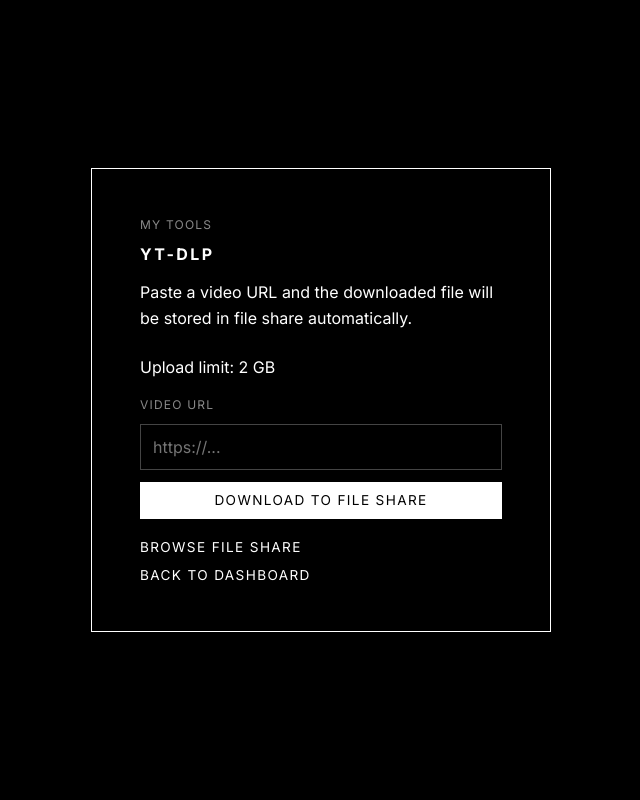
After one commit to halleyscommet/mytools, a Flask app: page /yt-dlp/ in a window 1280 px wide. The commit adds this page. Shown: the whole page, without its empty margins (319-959 px from the left). Run offline with Flask 3, Linux system fonts and the light colour scheme; the visitor is signed in with stand-in values (Sample User, id 1).

Commit message:
Add yt-dlp integration for video downloading and sharing functionality

```diff
--- a/app/__init__.py
+++ b/app/__init__.py
@@ -14,9 +14,11 @@ def create_app() -> Flask:
     from .auth import auth_bp
     from .fileshare import fileshare_bp
     from .fileshare.routes import MAX_UPLOAD_BYTES, format_upload_limit
+    from .yt_dlp import yt_dlp_bp
 
     app.register_blueprint(auth_bp)
     app.register_blueprint(fileshare_bp)
+    app.register_blueprint(yt_dlp_bp)
     app.config["MAX_CONTENT_LENGTH"] = MAX_UPLOAD_BYTES
 
     @app.route("/")
--- a/app/fileshare/routes.py
+++ b/app/fileshare/routes.py
@@ -1,6 +1,7 @@
 import json
 import mimetypes
 import os
+import shutil
 from datetime import datetime
 from pathlib import Path
 from uuid import uuid4
@@ -8,6 +9,7 @@ from uuid import uuid4
 from flask import (
     Blueprint,
     abort,
+    has_request_context,
     flash,
     jsonify,
     redirect,
@@ -106,7 +108,7 @@ def _load_metadata() -> dict[str, dict[str, str]]:
 
     try:
         payload = json.loads(METADATA_PATH.read_text(encoding="utf-8"))
-    except OSError, ValueError:
+    except (OSError, ValueError):
         return {}
 
     files = payload.get("files", {})
@@ -211,6 +213,59 @@ def _preview_details(
     }
 
 
+def _build_file_item(path: Path, record: dict[str, str]) -> dict[str, object]:
+    stat = path.stat()
+    original_name = record.get("original_name") or _display_name(path.name)
+    mime_type = record.get("mime_type") or _guess_mime_type(original_name, path.name)
+    preview_details = _preview_details(path, mime_type, original_name)
+    share_token = record["share_token"]
+
+    if has_request_context():
+        share_url = url_for("fileshare.public_share", token=share_token, _external=True)
+        download_url = url_for(
+            "fileshare.public_download", token=share_token, _external=False
+        )
+        preview_url = url_for(
+            "fileshare.public_file", token=share_token, _external=False
+        )
+    else:
+        share_url = f"/files/share/{share_token}"
+        download_url = f"/files/share/{share_token}/download"
+        preview_url = f"/files/share/{share_token}/file"
+
+    return {
+        "stored_name": path.name,
+        "display_name": original_name,
+        "size": stat.st_size,
+        "modified": datetime.fromtimestamp(stat.st_mtime),
+        "mime_type": mime_type,
+        "is_image": mime_type.startswith("image/"),
+        **preview_details,
+        "share_token": share_token,
+        "share_url": share_url,
+        "download_url": download_url,
+        "preview_url": preview_url,
+    }
+
+
+def store_file_for_share(
+    source_path: Path,
+    original_name: str | None = None,
+    mime_type: str = "",
+) -> dict[str, object]:
+    if not source_path.exists() or not source_path.is_file():
+        raise FileNotFoundError(source_path)
+
+    uploads_dir = _uploads_dir()
+    original_name = original_name or source_path.name
+    target_path = uploads_dir / _stored_name(original_name)
+    shutil.move(str(source_path), target_path)
+    _upsert_metadata_for_file(target_path.name, original_name, mime_type)
+
+    records = _load_metadata()
+    return _build_file_item(target_path, records[target_path.name])
+
+
 def _sync_metadata_with_files(file_names: list[str]) -> dict[str, dict[str, str]]:
     records = _load_metadata()
     changed = False
@@ -288,31 +343,7 @@ def _file_items() -> list[dict[str, object]]:
     items: list[dict[str, object]] = []
 
     for path in _iter_upload_files():
-        stat = path.stat()
-        record = records[path.name]
-        share_token = record["share_token"]
-        original_name = record.get("original_name") or _display_name(path.name)
-        mime_type = record.get("mime_type") or _guess_mime_type(
-            original_name, path.name
-        )
-        preview_details = _preview_details(path, mime_type, original_name)
-        items.append(
-            {
-                "stored_name": path.name,
-                "display_name": original_name,
-                "size": stat.st_size,
-                "modified": datetime.fromtimestamp(stat.st_mtime),
-                "mime_type": mime_type,
-                "is_image": mime_type.startswith("image/"),
-                **preview_details,
-                "share_token": share_token,
-                "share_url": url_for(
-                    "fileshare.public_share", token=share_token, _external=True
-                ),
-                "download_url": url_for("fileshare.public_download", token=share_token),
-                "preview_url": url_for("fileshare.public_file", token=share_token),
-            }
-        )
+        items.append(_build_file_item(path, records[path.name]))
 
     items.sort(key=lambda item: item["modified"], reverse=True)
     return items
--- /dev/null
+++ b/app/static/yt_dlp.css
@@ -0,0 +1,125 @@
+@import url("https://fonts.googleapis.com/css2?family=Inter:ital,opsz,wght@0,14..32,100..900;1,14..32,100..900&display=swap");
+
+*,
+*::before,
+*::after {
+  box-sizing: border-box;
+  margin: 0;
+  padding: 0;
+}
+
+body {
+  min-height: 100vh;
+  background: #000;
+  color: #fff;
+  font-family: "Inter", monospace;
+  display: flex;
+  align-items: center;
+  justify-content: center;
+  padding: 1rem;
+}
+
+.card {
+  width: 100%;
+  max-width: 460px;
+  border: 1px solid #fff;
+  background: #000;
+  padding: 3rem;
+}
+
+.eyebrow {
+  margin-bottom: 0.75rem;
+  color: #888;
+  font-size: 0.75rem;
+  letter-spacing: 0.1em;
+  text-transform: uppercase;
+}
+
+h1 {
+  font-size: 1rem;
+  letter-spacing: 0.15em;
+  text-transform: uppercase;
+  margin-bottom: 1rem;
+}
+
+.lead,
+.meta {
+  line-height: 1.6;
+}
+
+.lead {
+  margin-bottom: 1.5rem;
+}
+
+.limit-note {
+  margin-bottom: 1rem;
+}
+
+.message {
+  border: 1px solid #444;
+  padding: 0.75rem 0.85rem;
+  margin-bottom: 1rem;
+}
+
+.tool-form {
+  display: grid;
+  gap: 0.75rem;
+}
+
+.tool-form label {
+  font-size: 0.75rem;
+  letter-spacing: 0.1em;
+  text-transform: uppercase;
+  color: #888;
+}
+
+.tool-form input {
+  width: 100%;
+  background: #000;
+  border: 1px solid #444;
+  color: #fff;
+  padding: 0.75rem;
+  font: inherit;
+}
+
+button,
+.text-link {
+  display: inline-flex;
+  align-items: center;
+  justify-content: center;
+  width: 100%;
+  background: #fff;
+  color: #000;
+  border: none;
+  padding: 0.65rem;
+  font-family: inherit;
+  font-size: 0.85rem;
+  letter-spacing: 0.1em;
+  text-transform: uppercase;
+  cursor: pointer;
+  text-decoration: none;
+}
+
+.text-link {
+  background: transparent;
+  color: #fff;
+  justify-content: flex-start;
+  padding: 0;
+  width: auto;
+}
+
+.text-link:hover {
+  text-decoration: underline;
+}
+
+.footer-links {
+  display: grid;
+  gap: 0.75rem;
+  margin-top: 1.25rem;
+}
+
+@media (max-width: 480px) {
+  .card {
+    padding: 2rem 1.25rem;
+  }
+}
--- a/app/templates/dashboard.html
+++ b/app/templates/dashboard.html
@@ -19,11 +19,13 @@
 
       <section class="panel">
         <div class="panel-copy">
-          <p class="eyebrow">Quick Actions</p>
           <a
             class="text-link file-share-link"
             href="{{ url_for('fileshare.index') }}"
             >File Share</a
+          >
+          <a class="text-link yt-dlp-link" href="{{ url_for('yt_dlp.index') }}"
+            >yt-dlp</a
           >
         </div>
 
--- /dev/null
+++ b/app/templates/yt_dlp/index.html
@@ -0,0 +1,44 @@
+<!doctype html>
+<html lang="en">
+  <head>
+    <meta charset="utf-8" />
+    <meta name="viewport" content="width=device-width, initial-scale=1" />
+    <title>yt-dlp</title>
+    <link rel="stylesheet" href="{{ url_for('static', filename='yt_dlp.css') }}" />
+  </head>
+  <body>
+    <main class="card tool-card">
+      <p class="eyebrow">My Tools</p>
+      <h1>yt-dlp</h1>
+      <p class="lead">
+        Paste a video URL and the downloaded file will be stored in file share automatically.
+      </p>
+
+      <p class="meta limit-note">Upload limit: {{ upload_limit_label }}</p>
+
+      {% with messages = get_flashed_messages() %}
+      {% if messages %}
+      <p class="message">{{ messages[0] }}</p>
+      {% endif %}
+      {% endwith %}
+
+      <form class="tool-form" method="post">
+        <label for="url">Video URL</label>
+        <input
+          type="url"
+          id="url"
+          name="url"
+          placeholder="https://..."
+          autocomplete="off"
+          required
+        />
+        <button type="submit">Download to file share</button>
+      </form>
+
+      <div class="footer-links">
+        <a class="text-link" href="{{ url_for('fileshare.index', view='browse') }}">Browse file share</a>
+        <a class="text-link" href="{{ url_for('index') }}">Back to dashboard</a>
+      </div>
+    </main>
+  </body>
+</html>
--- /dev/null
+++ b/app/yt_dlp/__init__.py
@@ -0,0 +1 @@
+from .routes import yt_dlp_bp
--- /dev/null
+++ b/app/yt_dlp/routes.py
@@ -0,0 +1,95 @@
+from __future__ import annotations
+
+import mimetypes
+from pathlib import Path
+from tempfile import TemporaryDirectory
+from urllib.parse import urlparse
+
+from flask import Blueprint, flash, redirect, render_template, request, session, url_for
+from yt_dlp import YoutubeDL
+
+from ..auth.routes import login_required
+from ..fileshare.routes import MAX_UPLOAD_BYTES, format_upload_limit, store_file_for_share
+
+yt_dlp_bp = Blueprint("yt_dlp", __name__, url_prefix="/yt-dlp")
+
+
+def _is_valid_source_url(raw_url: str) -> bool:
+    parsed = urlparse(raw_url)
+    return parsed.scheme in {"http", "https"} and bool(parsed.netloc)
+
+
+def _download_video(source_url: str) -> dict[str, object]:
+    with TemporaryDirectory(prefix="yt-dlp-") as temp_dir_name:
+        temp_dir = Path(temp_dir_name)
+        output_template = temp_dir / "%(title).200B.%(ext)s"
+        options = {
+            "format": "bestvideo*+bestaudio/best",
+            "noplaylist": True,
+            "outtmpl": str(output_template),
+            "paths": {"home": temp_dir_name},
+            "quiet": True,
+            "no_warnings": True,
+            "merge_output_format": "mp4",
+            "max_filesize": MAX_UPLOAD_BYTES,
+        }
+
+        with YoutubeDL(options) as downloader:
+            info = downloader.extract_info(source_url, download=True)
+
+        downloaded_files = [
+            path
+            for path in temp_dir.iterdir()
+            if path.is_file() and not path.name.endswith(".part")
+        ]
+        if not downloaded_files:
+            raise RuntimeError("yt-dlp did not produce a downloadable file.")
+
+        downloaded_file = max(downloaded_files, key=lambda path: path.stat().st_size)
+        file_size = downloaded_file.stat().st_size
+        if file_size > MAX_UPLOAD_BYTES:
+            raise ValueError(
+                f"The downloaded file is {file_size} bytes, which exceeds the upload limit of {MAX_UPLOAD_BYTES} bytes."
+            )
+
+        display_name = info.get("title") if isinstance(info, dict) else None
+        stored_item = store_file_for_share(
+            downloaded_file,
+            original_name=downloaded_file.name,
+            mime_type=mimetypes.guess_type(downloaded_file.name)[0] or "",
+        )
+
+        if display_name and isinstance(stored_item, dict):
+            stored_item["display_name"] = display_name
+
+        return stored_item
+
+
+@yt_dlp_bp.route("/", methods=["GET", "POST"])
+@login_required
+def index():
+    if request.method == "POST":
+        source_url = request.form.get("url", "").strip()
+
+        if not source_url:
+            flash("Paste a video URL first.")
+            return redirect(url_for("yt_dlp.index"))
+
+        if not _is_valid_source_url(source_url):
+            flash("Enter a valid http or https URL.")
+            return redirect(url_for("yt_dlp.index"))
+
+        try:
+            stored_item = _download_video(source_url)
+        except Exception as error:  # pragma: no cover - surfaced to the user
+            flash(f"yt-dlp failed: {error}")
+            return redirect(url_for("yt_dlp.index"))
+
+        flash(f"Downloaded {stored_item['display_name']} into file share.")
+        return redirect(url_for("fileshare.index", view="browse"))
+
+    return render_template(
+        "yt_dlp/index.html",
+        session_id=session.get("session_id"),
+        upload_limit_label=format_upload_limit(MAX_UPLOAD_BYTES),
+    )
--- a/pyproject.toml
+++ b/pyproject.toml
@@ -8,4 +8,5 @@ dependencies = [
     "flask>=3.1.3",
     "gunicorn>=23.0.0",
     "python-dotenv>=1.2.2",
+    "yt-dlp>=2025.6.30",
 ]
```
Also changed, not shown: README.md, 2 other files.
